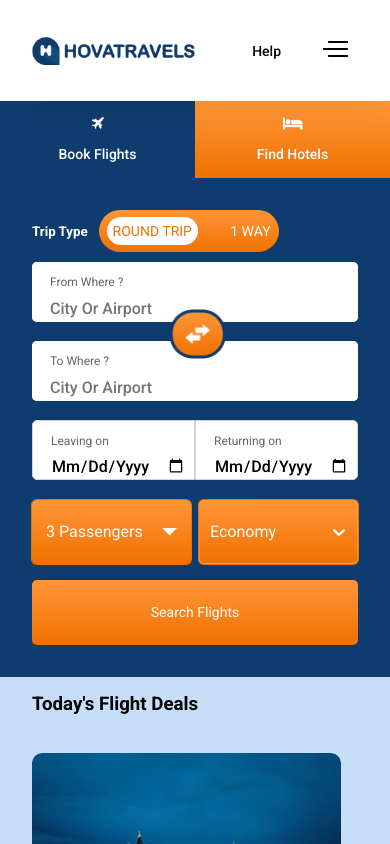
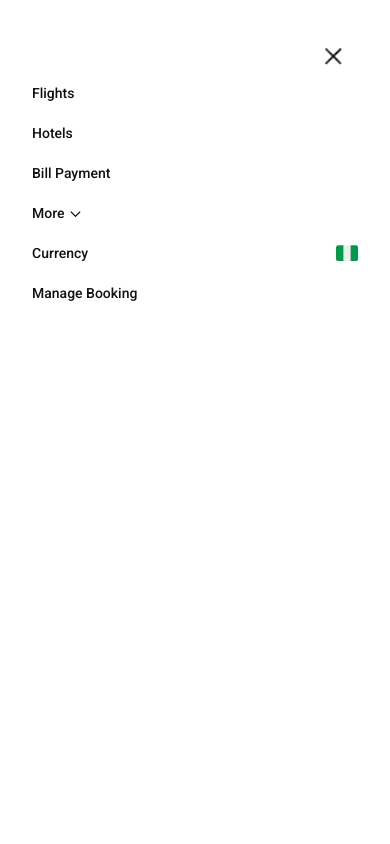
Before and after one commit to mishael1-d/hovatravels, a React (Create React App) app: page / in a window 390 px wide. Both pictures are taken after a click on the picture 335 px from the left and 49 px from the top of the page. Shown: the top 844 px of the page. Built offline with nearby package versions, Linux system fonts and the light colour scheme.

Commit message:
Mobile nav build 1

```diff
--- a/src/components/Navbar/Navbar.css
+++ b/src/components/Navbar/Navbar.css
@@ -142,7 +142,45 @@
     }
     .hamburger-menu {
         display: block;
+        cursor: pointer;
     }
+    .menu {
+        position: absolute;
+        top: 0;
+        bottom: 0;
+        /* left: 0; */
+        right: 0;
+        background-color: #fff;
+        color: #111;
+        text-align: right;
+        width: 100%;
+        height: 100vh;
+        padding: 2rem;
+    }
+    .m-nav__container {
+        display: flex;
+        flex-direction: column;
+        align-items: flex-start !important;
+        width: 100%;
+        text-align: left;
+    }
+    .m-nav__container li {
+        margin-right: 0;
+        margin-bottom: 1.5rem;
+        font-size: 14px;
+        width: 100%;
+    }
+    .m-nav-flex {
+        display: flex;
+        justify-content: space-between;
+        align-items: center;
+    }
+
+    .close-btn {
+        padding: 1rem;
+        width: 15%;
+    }
+
     .logo__container {
        margin: 0;
        width: 30%;
--- a/src/components/Navbar/Navbar.jsx
+++ b/src/components/Navbar/Navbar.jsx
@@ -1,4 +1,4 @@
-import React from "react";
+import React, { useState } from "react";
 import logo1 from "../../assets/logo/logo1.png";
 import "./Navbar.css";
 import { Link } from "react-router-dom";
@@ -6,10 +6,12 @@ import { Link } from "react-router-dom";
 // import whatsapp from "../../assets/social/Whatsapp.png";
 // import mail from "../../assets/social/mail.png";
 import flag from "../../assets/icons/flag.png";
-import dp from "../../assets/icons/dropdown.png"
+import dp from "../../assets/icons/dropdown.png";
 import menuBtn from "../../assets/icons/hamburger.png";
+import closeBtn from "../../assets/icons/close-btn.png";
 
 function Navbar() {
+  const [openMenu, setOpenMenu] = useState(false);
   return (
     // =============Navigattion bar container=====================//
     <div className="navbar__container">
@@ -31,19 +33,16 @@ function Navbar() {
           <img src={dp} alt="" className="" />
           <div className="support-dropdown-content">
             <div className="support-dropdown-item">
-            <img src={flag} alt="" className="support-item-img"/>
-          <span>NGN</span>
+              <img src={flag} alt="" className="support-item-img" />
+              <span>NGN</span>
             </div>
             <div className="support-dropdown-item">
-
               <a href="https://api.whatsapp.com/send/07044040403">Home</a>
             </div>
             <div className="support-dropdown-item">
-
               <a href="mailto:support@hovapay.ng">Hovapay</a>
             </div>
             <div className="support-dropdown-item">
-
               <a href="mailto:support@hovapay.ng">Hovasms</a>
             </div>
           </div>
@@ -76,12 +75,57 @@ function Navbar() {
         <li className="help">Help</li>
         <li className="manage">Manage My Booking</li>
         <div className="btn-container">
-            <button className="login">Login</button>
-            <button className="register">Register</button>
+          <button className="login">Login</button>
+          <button className="register">Register</button>
         </div>
         <li className="hamburger-menu">
-          <img src={menuBtn} alt="" />
+          <img src={menuBtn} alt="" onClick={() => setOpenMenu(true)} />
         </li>
+        {openMenu && (
+          <div className="menu">
+            <img
+              src={closeBtn}
+              alt=""
+              onClick={() => setOpenMenu(false)}
+              className="close-btn"
+            />
+            <ul className="m-nav__container">
+              <li className="m-nav-items">Flights</li>
+              <li className="m-nav-items">Hotels</li>
+              <li className="m-nav-items">Bill Payment</li>
+              <li className="more-dropdown">
+                <Link to="">More</Link>
+                <img src={dp} alt="" className="" />
+                <div className="support-dropdown-content">
+                  <div className="support-dropdown-item m-nav-flex">
+                    <img src={flag} alt="" className="support-item-img" />
+                    <span>NGN</span>
+                  </div>
+                  <div className="support-dropdown-item">
+                    <a href="https://api.whatsapp.com/send/07044040403">Home</a>
+                  </div>
+                  <div className="support-dropdown-item">
+                    <a href="mailto:support@hovapay.ng">Hovapay</a>
+                  </div>
+                  <div className="support-dropdown-item">
+                    <a href="mailto:support@hovapay.ng">Hovasms</a>
+                  </div>
+                </div>
+              </li>
+              <li className="m-nav-items">
+                <div className="m-nav-flex">
+                  <p>Currency</p>
+                  <img src={flag} alt="" />
+                </div>
+              </li>
+              <li>Manage Booking</li>
+              <div className="btn-container">
+                <button className="login">Login</button>
+                <button className="register">Register</button>
+              </div>
+            </ul>
+          </div>
+        )}
       </ul>
     </div>
   );
--- a/src/components/TabPanel/FlightInputField/FlightInputField.css
+++ b/src/components/TabPanel/FlightInputField/FlightInputField.css
@@ -211,37 +211,35 @@
 }
 
 .no-suggestions {
-  color: #999;
+  background: #fff;
+  color: #111;
   padding: 0.5rem;
 }
 .suggestions {
   background-color: #fff;
   position: relative;
-  /* top: 20px; */
-  border: 1px solid #999;
+  top: 10px;
+  /* border: 1px solid #999; */
   border-top-width: 0;
   list-style: none;
   margin-top: 0;
-  max-height: 143px;
-  /* overflow-y: auto; */
+  /* max-height: 143px; */
+  /* overflow-y: scroll; */
   padding-left: 0;
   width: 100%;
   z-index: 1000;
 }
 .suggestions li {
   padding: 0.5rem;
+  font-size: 14px;
 }
-.suggestion-active,
+/* .suggestion-active, */
 .suggestions li:hover {
-  background-color: #f07100;
-  color: #fff;
+  background-color: #8dbdf0;
+  color: #111;
   cursor: pointer;
-  font-weight: 700;
+  font-weight: 400;
 }
-.suggestions li:not(:last-of-type) {
-  border-bottom: 1px solid #999;
-}
-
 @media screen and (max-width: 1200px) {
   .inputField__container-top{
     flex-direction: column;
--- a/src/components/TabPanel/TabPanel.jsx
+++ b/src/components/TabPanel/TabPanel.jsx
@@ -11,16 +11,26 @@ export const FirstTab = ({ activeTab }) => {
       <InputField
         activeTab={activeTab}
         suggestions={[
-          "Alligator",
-          "Bask",
-          "Crocodilian",
-          "Death Roll",
-          "Eggs",
-          "Jaws",
-          "Reptile",
-          "Solitary",
-          "Tail",
-          "Wetlands",
+          "Lagos",
+          "Abuja",
+          "Delta",
+          "Kano",
+          "Calabar",
+          "Uyo",
+          "Owerri",
+          "Minna",
+          "Jos",
+        ]}
+        toSuggestions={[
+          "Lagos",
+          "Abuja",
+          "Delta",
+          "Kano",
+          "Calabar",
+          "Uyo",
+          "Owerri",
+          "Minna",
+          "Jos",
         ]}
       />
     </div>
```
Also changed, not shown: src/components/TabPanel/FlightInputField/FlightInputField.jsx (+88 -12 lines), src/assets/icons/close-btn.png (added).
